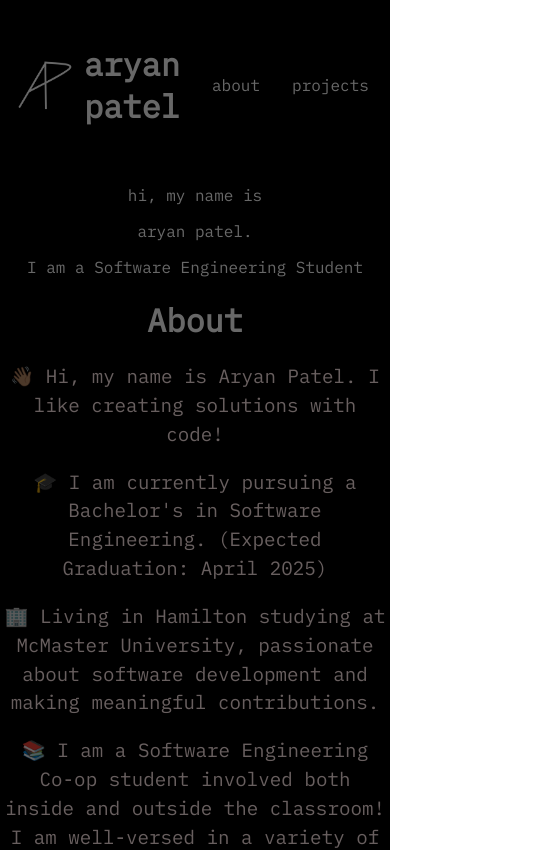
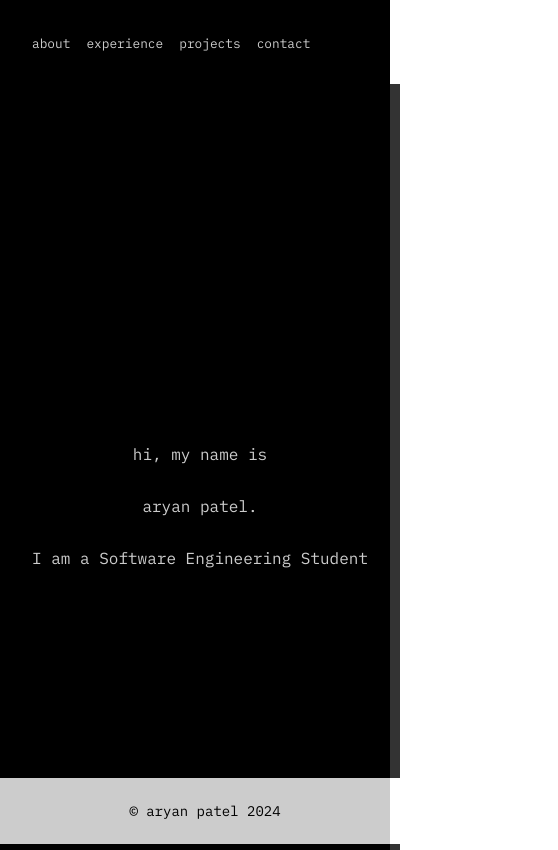
Before and after one commit to Aryanpatel335/PersonalWebsite, a React (Create React App) app: page / in a window 390 px wide. Shown: the top 850 px of the page, 558 px wide, since content can reach past the window. Built offline with nearby package versions, Linux system fonts and the light colour scheme.

Commit message:
few changes

```diff
--- a/public/index.html
+++ b/public/index.html
@@ -7,9 +7,9 @@
     <meta name="theme-color" content="#000000" />
     <meta
       name="description"
-      content="Web site created using create-react-app"
+      content="Aryan Patel -- Software Engineer -- Personal Portfolio"
     />
-    <link rel="apple-touch-icon" href="%PUBLIC_URL%/logo192.png" />
+    <link rel="apple-touch-icon" href="%PUBLIC_URL%/logo_AP.png" />
     <!--
       manifest.json provides metadata used when your web app is installed on a
       user's mobile device or desktop. See https://developers.google.com/web/fundamentals/web-app-manifest/
--- a/src/App.css
+++ b/src/App.css
@@ -31,3 +31,67 @@
     opacity: 0;
   }
 }
+
+h1,
+h2,
+h3,
+h4,
+h5,
+h6 {
+  text-align: center;
+}
+
+@media (max-width: 600px) {
+  h1,
+  h2,
+  h3,
+  h4,
+  h5,
+  h6 {
+    text-align: left;
+  }
+}
+
+@media screen and (max-width: 768px) {
+  .App {
+    text-align: left;
+  }
+
+  .home {
+    animation-duration: 1s;
+  }
+
+  .loading {
+    animation-delay: 3s;
+  }
+}
+
+@media screen and (max-width: 480px) {
+  .App {
+    text-align: left;
+  }
+
+  .home {
+    animation-duration: 1s;
+  }
+
+  .loading {
+    animation-delay: 3s;
+  }
+}
+@media (max-width: 768px) {
+  .icons {
+    font-size: 20px;
+    margin-right: 10px;
+  }
+}
+
+h1,
+h2,
+h3,
+h4,
+h5,
+h6,
+p {
+  text-align: center;
+}
--- a/src/components/About/About.css
+++ b/src/components/About/About.css
@@ -23,3 +23,22 @@
   top: 0; /* This will position the image at the top */
   right: 0; /* This will position the image at the right */
 }
+
+@media screen and (max-width: 768px) {
+  .title {
+    text-decoration: none; /* Remove underline on smaller screens */
+  }
+
+  .profile-picture {
+    position: static; /* Reset position to normal flow */
+    border-radius: 0; /* Remove circular border */
+    margin-bottom: 1em; /* Add space below the image */
+  }
+
+  #about p {
+    font-size: 1em; /* Decrease font size */
+    line-height: 1.2; /* Decrease line height */
+    color: #ffffff; /* Change text color to black */
+    margin-bottom: 0.5em; /* Decrease space below each paragraph */
+  }
+}
--- a/src/components/About/About.js
+++ b/src/components/About/About.js
@@ -6,21 +6,51 @@ export const About = () => {
     <div id="about">
       <h1>About</h1>
       <p>👋🏽 Hi, my name is Aryan Patel. I like creating solutions with code!</p>
-      <p>🎓 I am currently pursuing a Bachelor's in Software Engineering. (Expected Graduation: April 2025)</p>
-      <p>🏢 Living in Hamilton studying at McMaster University, passionate about software development and making meaningful contributions.</p>
-      <p>📚 I am a Software Engineering Co-op student involved both inside and outside the classroom! I am well-versed in a variety of programming languages and software development frameworks, including Java, JavaScript, Python, and React. I have extensive experience developing both front-end and back-end applications, as well as managing databases.</p>
-      <p>💻 Co-op experience in the area of software engineering, this involves working with a diverse team and a multitude of departments in order to contribute to the codebase actively. Looking into fintech to connect my passion for software development and the finance industry.</p>
-      <p>🕵🏼 Interested in: Backend Development, Web Development, Dev-Ops Engineering, iOS Development, Full Stack Development, and Machine Learning!</p>
-      <p>🏋🏻‍♀️ In my free time you can find me at the gym or working on new trading strategies for my stock trades.</p>
+      <p>
+        🎓 I am currently pursuing a Bachelor's in Software Engineering.
+        (Expected Graduation: April 2025)
+      </p>
+      <p>
+        🏢 Living in Hamilton studying at McMaster University, passionate about
+        software development and making meaningful contributions.
+      </p>
+      <p>
+        📚 I am a Software Engineering Co-op student involved both inside and
+        outside the classroom! I am well-versed in a variety of programming
+        languages and software development frameworks, including Java,
+        JavaScript, Python, and React. I have extensive experience developing
+        both front-end and back-end applications, as well as managing databases.
+      </p>
+      <p>
+        💻 Co-op experience in the area of software engineering, this involves
+        working with a diverse team and a multitude of departments in order to
+        contribute to the codebase actively. Looking into fintech to connect my
+        passion for software development and the finance industry.
+      </p>
+      <p>
+        🕵🏼 Interested in: Backend Development, Web Development, Dev-Ops
+        Engineering, iOS Development, Full Stack Development, and Machine
+        Learning!
+      </p>
+      <p>
+        🏋🏻‍♀️ In my free time you can find me at the gym or working on new trading
+        strategies for my stock trades.
+      </p>
       {/* make this a circle */}
       {/* <img className="profile-picture" src={ap} alt="pfp" width="400px" height="400px" /> */}
-      <div>
+      <div id="experience">
         <h1>Work Experience</h1>
         <ul>
           <li>
             <h4 className="title">Univeris - Software Engineer Intern</h4>
-            <p>Professional Services -- Enterprise Wealth Management System (EWMS)</p>
-            <p>Java, JavaScript, Spring Boot, Postman, MS SQL Server, Git, Jira, Confluence</p>
+            <p>
+              Professional Services -- Enterprise Wealth Management System
+              (EWMS)
+            </p>
+            <p>
+              Java, JavaScript, Spring Boot, Postman, MS SQL Server, Git, Jira,
+              Confluence
+            </p>
           </li>
           <li>
             <h4 className="title">OpenText - Software Engineer Intern</h4>
--- a/src/components/Contact/Contact.css
+++ b/src/components/Contact/Contact.css
@@ -3,3 +3,54 @@
   font-size: 28px;
   margin-right: 20px;
 }
+
+@media (max-width: 768px) {
+  .icons {
+    font-size: 20px;
+    margin-right: 10px;
+  }
+}
+
+@media (max-width: 480px) {
+  .icons {
+    font-size: 16px;
+    margin-right: 5px;
+  }
+}
+
+h1,
+h2,
+h3,
+h4,
+h5,
+h6 {
+  text-align: center;
+}
+
+@media (max-width: 768px) {
+  .icons,
+  h1,
+  h2,
+  h3,
+  h4,
+  h5,
+  h6 {
+    font-size: 20px;
+    margin-right: 10px;
+    text-align: center;
+  }
+}
+
+@media (max-width: 480px) {
+  .icons,
+  h1,
+  h2,
+  h3,
+  h4,
+  h5,
+  h6 {
+    font-size: 16px;
+    margin-right: 5px;
+    text-align: center;
+  }
+}
--- a/src/components/Footer/Footer.css
+++ b/src/components/Footer/Footer.css
@@ -6,3 +6,11 @@
   color: black;
   text-align: center;
 }
+
+@media screen and (max-width: 600px) {
+  .footer {
+    position: fixed;
+    padding: 10px;
+    font-size: 14px;
+  }
+}
--- a/src/components/Footer/Footer.js
+++ b/src/components/Footer/Footer.js
@@ -4,7 +4,7 @@ import "./Footer.css";
 export const Footer = () => {
   return (
     <div className="footer">
-      <p id="footer-text">© aryan patel 2022</p>
+      <p id="footer-text">© aryan patel 2024</p>
     </div>
   );
 };
--- a/src/components/Intro/Intro.css
+++ b/src/components/Intro/Intro.css
@@ -1,3 +1,24 @@
 .intro {
-  padding: 0px 20px;
+  height: 100vh; /* This makes the div cover the full height of the viewport */
+  width: 100vw; /* This makes the div cover the full width of the viewport */
+  display: flex;
+  flex-direction: column;
+  justify-content: center; /* This centers the content vertically */
+  align-items: center; /* This centers the content horizontally */
+  color: white; /* Assuming you want the text in white */
+  background-color: black; /* Keeps the background black */
+  margin: 0; /* Removes any default margin */
+  padding: 0; /* Removes any default padding */
 }
+
+@media screen and (max-width: 768px) {
+  .intro {
+    padding: 0px 10px;
+  }
+}
+
+@media screen and (max-width: 480px) {
+  .intro {
+    padding: 0px 5px;
+  }
+}
--- a/src/components/Loading/Loading.css
+++ b/src/components/Loading/Loading.css
@@ -56,3 +56,11 @@
     border-right-color: white;
   }
 }
+
+@media only screen and (max-width: 600px) {
+  .line-1 {
+    width: 100%;
+    font-size: 120%;
+    margin-top: 50px;
+  }
+}
--- a/src/components/Nav/Nav.css
+++ b/src/components/Nav/Nav.css
@@ -42,3 +42,15 @@ h1 {
 .nav-item a:hover {
   color: #ddd;
 }
+
+@media (max-width: 768px) {
+  .left-side {
+    display: none;
+  }
+  .nav-item {
+    margin-left: 1em;
+  }
+  .nav-item a {
+    font-size: 0.8em;
+  }
+}
--- a/src/components/Nav/Nav.js
+++ b/src/components/Nav/Nav.js
@@ -9,7 +9,13 @@ export const Nav = () => {
     <nav id="navbar">
       <div className="left-side">
         {/* <img className="profile-picture" src={ap} alt="pfp" width="60px" height="60px" /> */}
-        <img className="logo" src={logo_AP} alt="logo" width="60px" height="60px" />
+        <img
+          className="logo"
+          src={logo_AP}
+          alt="logo"
+          width="60px"
+          height="60px"
+        />
         <h1>aryan patel</h1>
       </div>
       <ul id="nav-list">
@@ -17,16 +23,19 @@ export const Nav = () => {
           <a href="#about">about</a>
         </li>
         <li className="nav-item">
+          <a href="#experience">experience</a>
+        </li>
+        <li className="nav-item">
           <a href="#projectSection">projects</a>
         </li>
         <li className="nav-item">
           <a href="#contact">contact</a>
         </li>
-        <li className="nav-item">
+        {/* <li className="nav-item">
           <a href={resume} target="_blank" rel="noreferrer">
             resume
           </a>
-        </li>
+        </li> */}
       </ul>
     </nav>
   );
--- a/src/components/Projects/Projects.css
+++ b/src/components/Projects/Projects.css
@@ -35,3 +35,12 @@ a {
 .projectLangs {
   flex: 1;
 }
+
+/* Responsive CSS */
+@media screen and (max-width: 768px) {
+  .projectTile {
+    width: 100%;
+    height: auto;
+    margin: 10px;
+  }
+}
```
